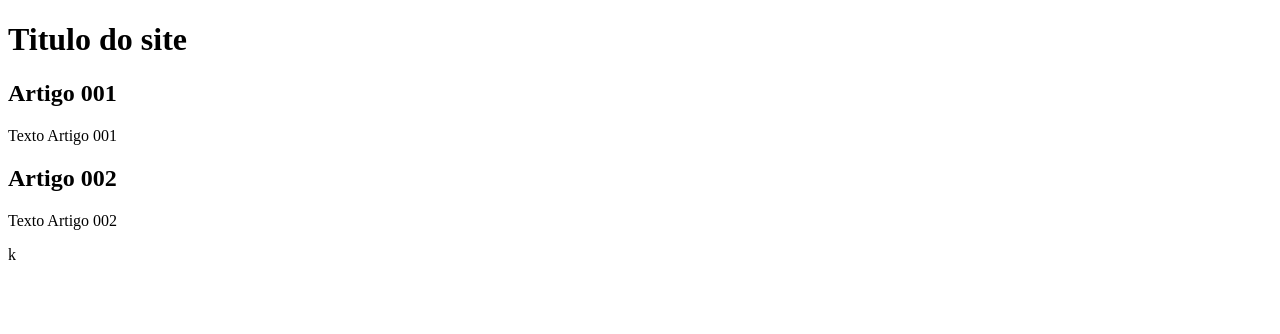
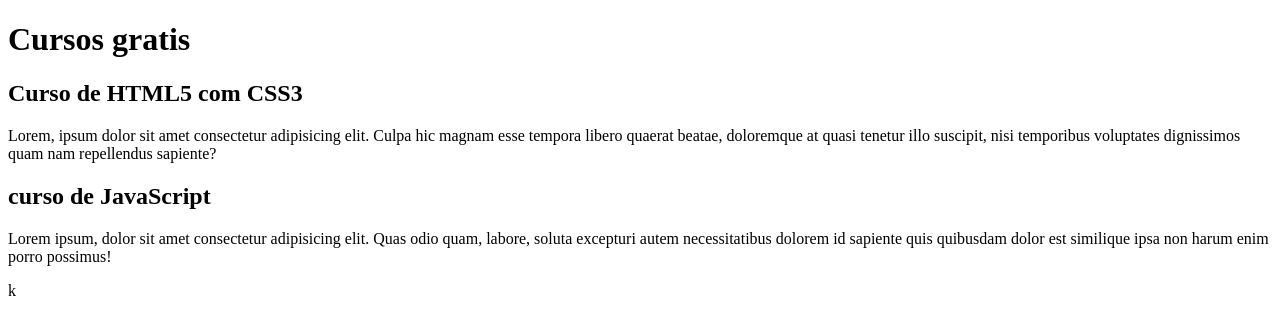
Before and after one commit to Zivilevs/projeto-site, a plain HTML site: page index.html in a window 1280 px wide. Drawn offline with Linux system fonts and the light colour scheme.

Commit message:
Update index.html
comecei  mexer no conteudo

```diff
--- a/index.html
+++ b/index.html
@@ -8,15 +8,15 @@
 <body>
     <main>
         <header>
-            <h1>Titulo do site</h1>
+            <h1>Cursos gratis</h1>
         </header>
         <article>
-            <h2>Artigo  001</h2>
-            <p>Texto Artigo 001</p>
+            <h2>Curso de HTML5 com CSS3</h2>
+            <p>Lorem, ipsum dolor sit amet consectetur adipisicing elit. Culpa hic magnam esse tempora libero quaerat beatae, doloremque at quasi tenetur illo suscipit, nisi temporibus voluptates dignissimos quam nam repellendus sapiente?</p>
         </article>
         <article>
-            <h2>Artigo 002</h2>
-            <p>Texto Artigo 002</p>
+            <h2>curso de JavaScript</h2>
+            <p>Lorem ipsum, dolor sit amet consectetur adipisicing elit. Quas odio quam, labore, soluta excepturi autem necessitatibus dolorem id sapiente quis quibusdam dolor est similique ipsa non harum enim porro possimus!</p>
         </article>
     </main>k
 </body>
```
